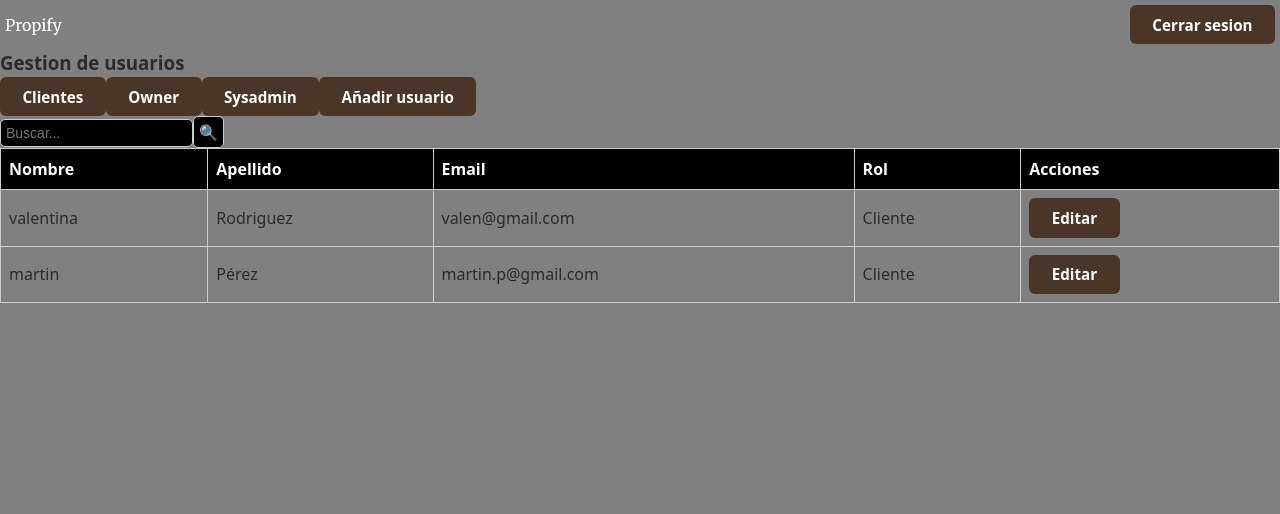
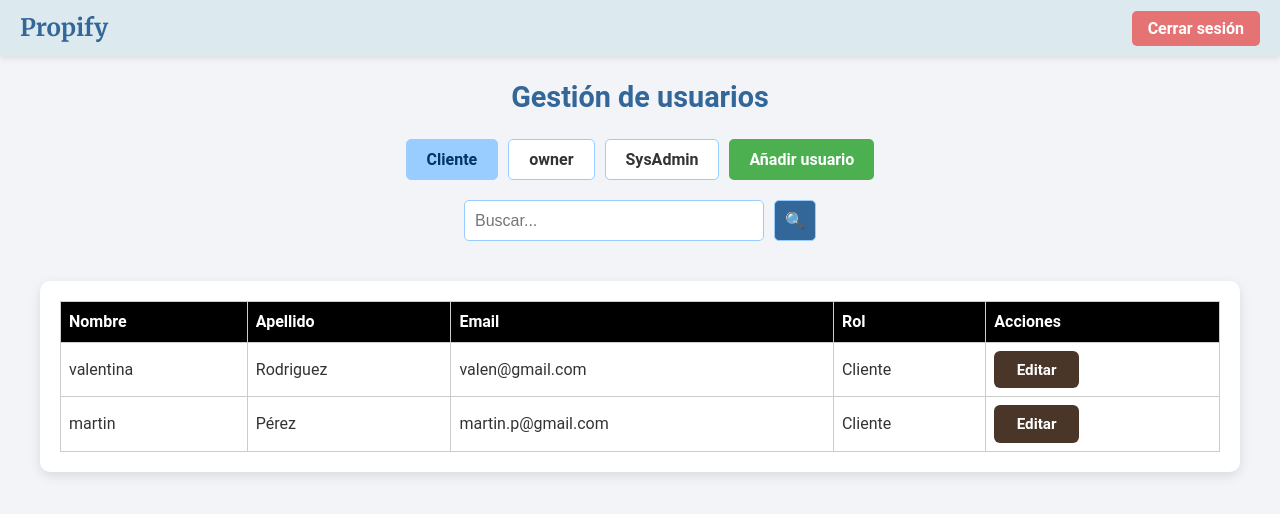
Before and after one commit to Sebas-ale6/Propify-front, a React (Vite) app in the folder Propify-front/: page /sysadmin in a window 1280 px wide. Shown: the top 514 px of the page. Built offline with nearby package versions, Linux system fonts and the light colour scheme.

Commit message:
estilos SysAdmin

```diff
--- a/Propify-front/src/components/forms/UserForm.jsx
+++ b/Propify-front/src/components/forms/UserForm.jsx
@@ -1,41 +1,122 @@
 const UserForm = ({ type, role }) => {
+  return (
+    <form
+      style={{
+        backgroundColor: "#E8E8E8", // Fondo claro
+        color: "#1A3C34", // Texto oscuro
+        padding: "30px",
+        borderRadius: "10px",
+        maxWidth: "600px",
+        margin: "40px auto",
+        boxShadow: "0 4px 10px rgba(0, 0, 0, 0.2)",
+        fontFamily: "'Roboto', sans-serif",
+        display: "flex",
+        flexDirection: "column",
+        gap: "15px",
+      }}
+    >
+      <h2 style={{ textAlign: "center", color: "#1A3C34" }}>
+        {type === "create" ? "Crear usuario" : "Editar usuario"}
+      </h2>
 
-  return (
-    <form action="">
-        <h2>{ type === "create" ? "Crear usuario" : "Editar usuario" }</h2>
-      <input placeholder="Nombre" type="text" name="name"></input>
-      <input placeholder="Apellido" type="text" name="surname"></input>
-      <input placeholder="Email" type="email" name="email"></input>
-      <input placeholder="Contraseña" type="password" name="password"></input>
-      {type === "create" ? <select name="role" defaultValue={role}>
+      <input
+        placeholder="Nombre"
+        type="text"
+        name="name"
+        style={inputStyle}
+      />
+      <input
+        placeholder="Apellido"
+        type="text"
+        name="surname"
+        style={inputStyle}
+      />
+      <input
+        placeholder="Email"
+        type="email"
+        name="email"
+        style={inputStyle}
+      />
+      <input
+        placeholder="Contraseña"
+        type="password"
+        name="password"
+        style={inputStyle}
+      />
+
+      {type === "create" ? (
+        <select name="role" defaultValue={role} style={selectStyle}>
           <option value={role}>{role}</option>
-      </select>
-       :
-      <select name="role" defaultValue={role}>
-        <option value="cliente">Cliente</option>
-        <option value="propietario">Propietario</option>
-        <option value="SysAdmin">SysAdmin</option>
-      </select>
-      }
+        </select>
+      ) : (
+        <select name="role" defaultValue={role} style={selectStyle}>
+          <option value="cliente">Cliente</option>
+          <option value="propietario">Propietario</option>
+          <option value="SysAdmin">SysAdmin</option>
+        </select>
+      )}
+
       {role === "Cliente" ? null : (
-        <div>
-          <input placeholder="CBU" type="number"></input>
-          <select>
+        <div style={{ display: "flex", flexDirection: "column", gap: "10px" }}>
+          <input placeholder="CBU" type="number" style={inputStyle} />
+          <select style={selectStyle}>
             <option value="dni">DNI</option>
             <option value="pasaporte">Pasaporte</option>
           </select>
-          <input placeholder="Numero de documento" type="string"></input>
+          <input
+            placeholder="Número de documento"
+            type="text"
+            style={inputStyle}
+          />
         </div>
       )}
 
-      <div>
-        <button>Atras</button>
-        {type === "create" ? null : <button>Eliminar</button>}
-        <button>Guardar</button>
+      <div
+        style={{
+          display: "flex",
+          justifyContent: "space-between",
+          marginTop: "20px",
+        }}
+      >
+        <button style={buttonStyle}>Atrás</button>
+        {type === "create" ? null : (
+          <button style={{ ...buttonStyle, backgroundColor: "#FF6B6B" }}>
+            Eliminar
+          </button>
+        )}
+        <button style={buttonStyle}>Guardar</button>
       </div>
     </form>
-
   );
 };
 
+const inputStyle = {
+  padding: "10px",
+  borderRadius: "5px",
+  border: "1px solid #B7A57A",
+  fontSize: "1rem",
+  backgroundColor: "#fff",
+  color: "#1A3C34",
+};
+
+const selectStyle = {
+  padding: "10px",
+  borderRadius: "5px",
+  border: "1px solid #B7A57A",
+  fontSize: "1rem",
+  backgroundColor: "#fff",
+  color: "#1A3C34",
+};
+
+const buttonStyle = {
+  padding: "10px 20px",
+  backgroundColor: "#1A3C34",
+  color: "#E8E8E8",
+  border: "none",
+  borderRadius: "5px",
+  cursor: "pointer",
+  fontSize: "1rem",
+  transition: "background-color 0.3s",
+};
+
 export default UserForm;
--- a/Propify-front/src/pages/SysAdmin.jsx
+++ b/Propify-front/src/pages/SysAdmin.jsx
@@ -38,89 +38,195 @@ const SysAdmin = () => {
   };
 
   return (
-    <div style={{ backgroundColor: "grey", height: "100vh" }}>
+    <div
+      style={{
+        backgroundColor: "#F2F4F7",
+        height: "100vh",
+        fontFamily: "'Roboto', sans-serif",
+        color: "#333",
+        overflow: "auto",
+      }}
+    >
       <header
         style={{
           width: "100vw",
           display: "flex",
           justifyContent: "space-between",
-          padding: "5px",
+          padding: "10px 20px",
+          backgroundColor: "#DCEAEF",
+          boxShadow: "0 2px 6px rgba(0, 0, 0, 0.1)",
+          alignItems: "center",
         }}
       >
-        <span className="logo" style={{ alignContent: "center" }}>
+        <span
+          className="logo"
+          style={{
+            fontSize: "1.5rem",
+            fontWeight: "bold",
+            color: "#336699",
+          }}
+        >
           {t("logo")}
         </span>
-        <button>Cerrar sesion</button>
+        <button
+          style={{
+            padding: "8px 16px",
+            backgroundColor: "#E57373",
+            color: "#fff",
+            border: "none",
+            borderRadius: "5px",
+            cursor: "pointer",
+            fontSize: "1rem",
+          }}
+          onMouseOver={(e) => (e.target.style.backgroundColor = "#d35656")}
+          onMouseOut={(e) => (e.target.style.backgroundColor = "#E57373")}
+        >
+          Cerrar sesión
+        </button>
       </header>
 
       {screenState === "form" ? null : (
-        <div>
-          <h3>Gestion de usuarios</h3>
-
-          <div>
-            <button
-              onClick={() => {
-                setRoleState("Cliente");
+        <div
+          style={{
+            padding: "20px",
+            maxWidth: "1200px",
+            margin: "0 auto",
           }}
         >
-              Clientes
-            </button>
-            <button
-              onClick={() => {
-                setRoleState("owner");
+          <h3
+            style={{
+              color: "#336699",
+              fontSize: "1.8rem",
+              marginBottom: "20px",
+              textAlign: "center",
             }}
           >
-              Owner
-            </button>
-            <button
-              onClick={() => {
-                setRoleState("SysAdmin");
+            Gestión de usuarios
+          </h3>
+
+          <div
+            style={{
+              display: "flex",
+              gap: "10px",
+              marginBottom: "20px",
+              justifyContent: "center",
+              flexWrap: "wrap",
             }}
           >
-              Sysadmin
+            {["Cliente", "owner", "SysAdmin"].map((role) => (
+              <button
+                key={role}
+                onClick={() => setRoleState(role)}
+                style={{
+                  padding: "10px 20px",
+                  backgroundColor:
+                    roleState === role ? "#99CCFF" : "#FFFFFF",
+                  color: roleState === role ? "#003366" : "#333",
+                  border: "1px solid #99CCFF",
+                  borderRadius: "5px",
+                  cursor: "pointer",
+                  fontSize: "1rem",
+                  transition: "all 0.3s",
+                }}
+                onMouseOver={(e) => (e.target.style.backgroundColor = "#cfe6fc")}
+                onMouseOut={(e) =>
+                  (e.target.style.backgroundColor =
+                    roleState === role ? "#99CCFF" : "#FFFFFF")
+                }
+              >
+                {role}
               </button>
+            ))}
             <button
               onClick={() => {
                 setTypeFormState("create");
                 setScreenState("form");
               }}
+              style={{
+                padding: "10px 20px",
+                backgroundColor: "#4CAF50",
+                color: "#fff",
+                border: "none",
+                borderRadius: "5px",
+                cursor: "pointer",
+                fontSize: "1rem",
+              }}
+              onMouseOver={(e) => (e.target.style.backgroundColor = "#43A047")}
+              onMouseOut={(e) => (e.target.style.backgroundColor = "#4CAF50")}
             >
               Añadir usuario
             </button>
           </div>
 
-          <div>
+          <div
+            style={{
+              display: "flex",
+              gap: "10px",
+              justifyContent: "center",
+              marginBottom: "20px",
+            }}
+          >
             <input
               value={inputState}
               onChange={handleInputChange}
               style={{
-                backgroundColor: "black",
-                color: "white",
-                padding: "5px",
-                border: "1px solid #ccc",
+                backgroundColor: "#FFFFFF",
+                color: "#333",
+                padding: "10px",
+                border: "1px solid #99CCFF",
                 borderRadius: "5px",
+                fontSize: "1rem",
+                width: "300px",
               }}
               placeholder="Buscar..."
+              onFocus={(e) => (e.target.style.borderColor = "#336699")}
+              onBlur={(e) => (e.target.style.borderColor = "#99CCFF")}
             />
             <button
               onClick={handleSearch}
               style={{
-                padding: "5px",
-                border: "1px solid #ccc",
+                padding: "10px",
+                border: "1px solid #99CCFF",
                 borderRadius: "5px",
-                backgroundColor: "black",
-                color: "white",
+                backgroundColor: "#336699",
+                color: "#fff",
+                cursor: "pointer",
+                fontSize: "1rem",
               }}
+              onMouseOver={(e) =>
+                (e.target.style.backgroundColor = "#285580")
+              }
+              onMouseOut={(e) =>
+                (e.target.style.backgroundColor = "#336699")
+              }
             >
               🔍
             </button>
           </div>
         </div>
       )}
+
       {screenState === "table" ? (
-        <div>
+        <div
+          style={{
+            padding: "20px",
+            maxWidth: "1200px",
+            margin: "0 auto",
+            backgroundColor: "#FFFFFF",
+            borderRadius: "10px",
+            boxShadow: "0 4px 12px rgba(0, 0, 0, 0.1)",
+          }}
+        >
           {usersDataState.length === 0 ? (
-            <p>Cargando...</p>
+            <p
+              style={{
+                color: "#666",
+                fontSize: "1.2rem",
+                textAlign: "center",
+              }}
+            >
+              Cargando...
+            </p>
           ) : (
             <UsersList
               users={
@@ -133,11 +239,11 @@ const SysAdmin = () => {
                 setTypeFormState("edit");
                 setScreenState("form");
               }}
-            ></UsersList>
+            />
           )}
         </div>
       ) : (
-        <UserForm type={typeFormState} role={roleState}></UserForm>
+        <UserForm type={typeFormState} role={roleState} />
       )}
     </div>
   );
```
Lines whose indentation alone changed are shown as unchanged.
